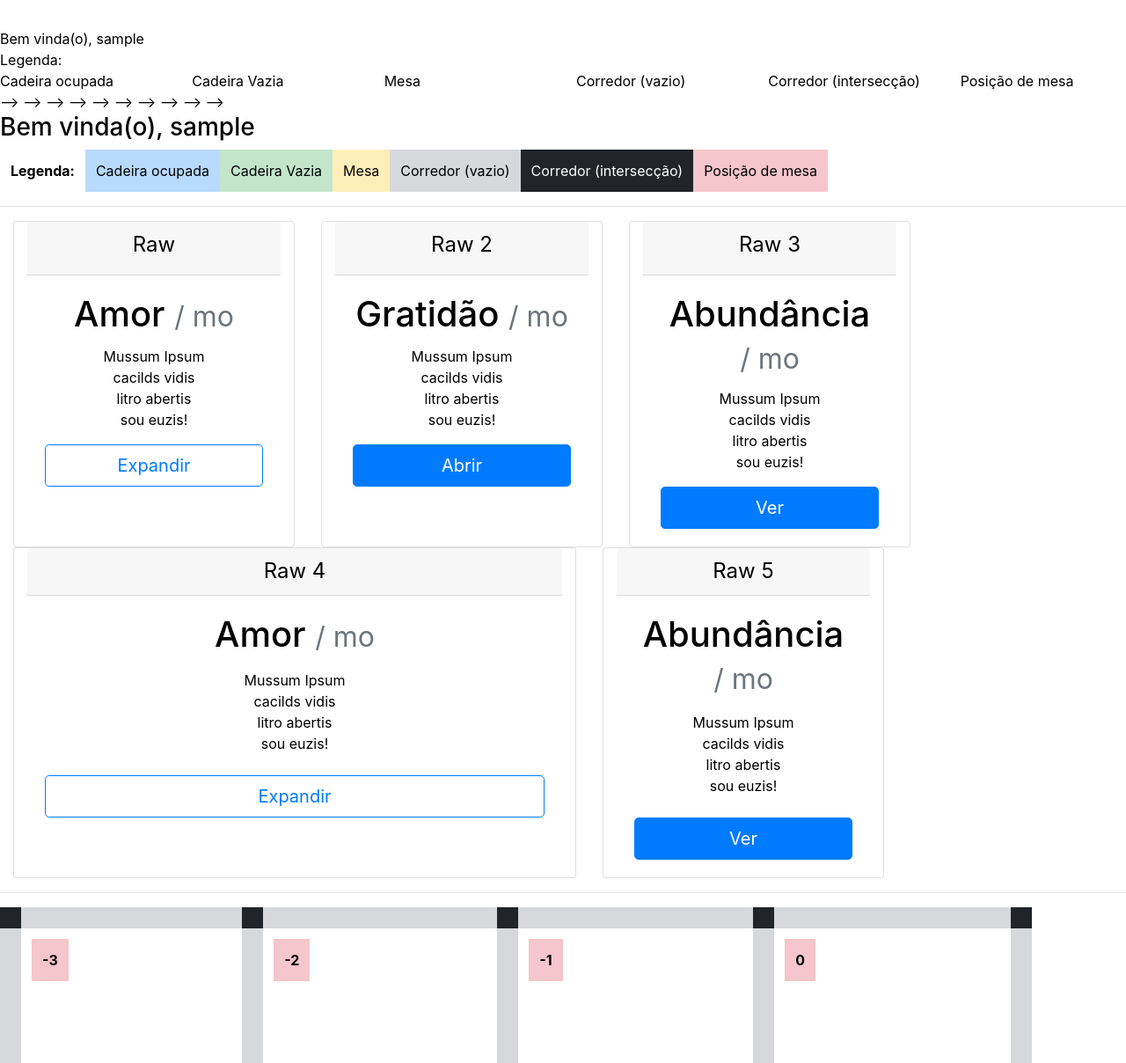
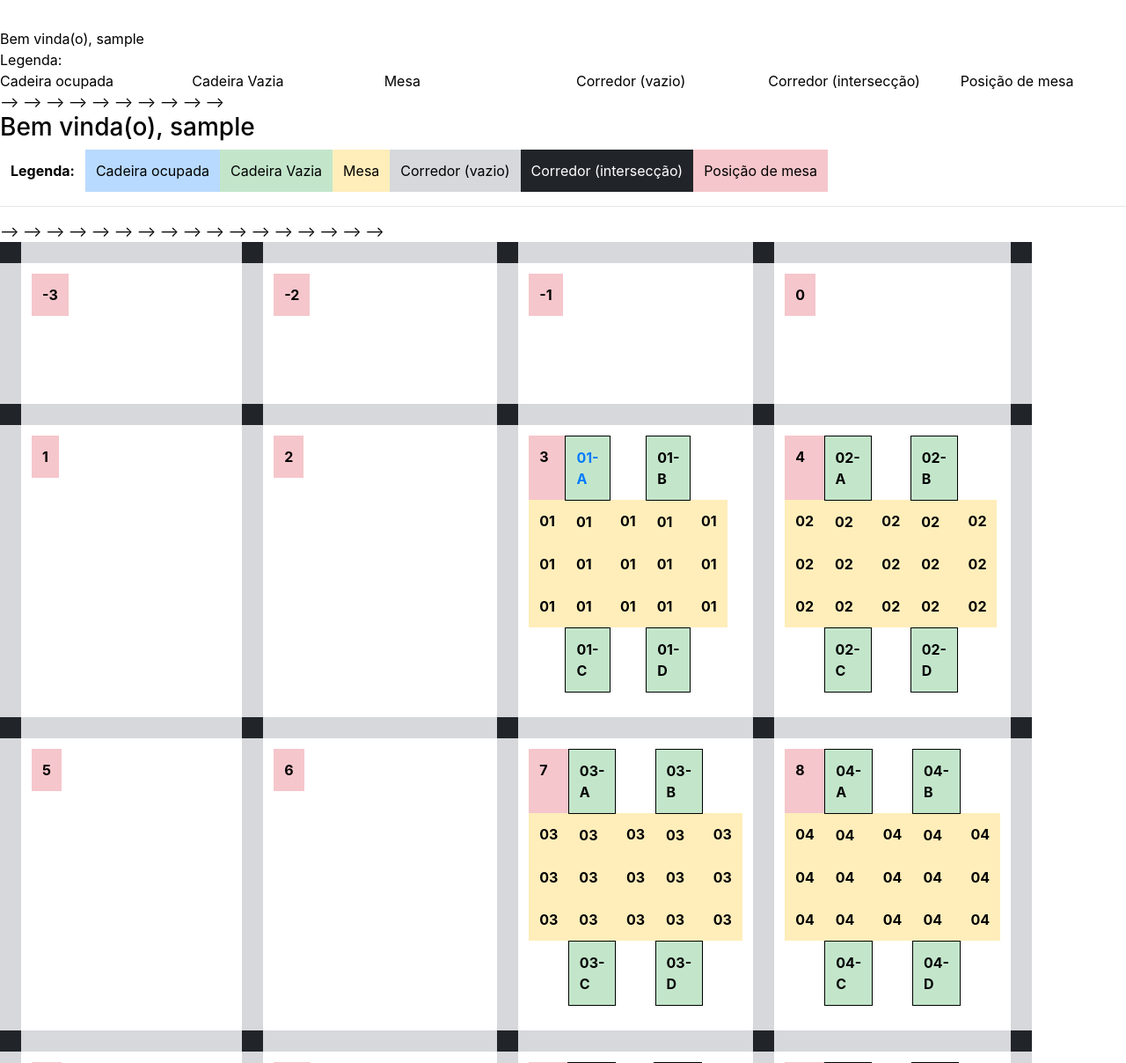
Before and after one commit to fabricadofuturo-poa/goworking, a Flask app: page /goworking/ in a window 1280 px wide. Shown: the part 56-1264 px from the top of the page at 88% size. Run offline with Flask 2, Linux system fonts and the light colour scheme; the visitor is signed in with stand-in values (Sample User, id 1); data comes from the database, SQL or seed files in the repository; lists and menus that the app fills with data are empty; parts of the project's set-up code (start-up, migrations or seed data) failed here and were passed over; some libraries are stand-ins or nearby versions.

Commit message:
Comentando código não utilizado

```diff
--- a/blueprints/goworking/templates/index.html
+++ b/blueprints/goworking/templates/index.html
@@ -94,88 +94,88 @@
 </tbody>
 </table>
 <hr>
-<div class="goworking-mesas container-fluid">
-<div class="row card-deck text-center">
-  <div class="col-3 card box-shadow">
-    <div class="card-header">
-      <h4 class="font-weight-normal">Raw</h4>
-    </div> <!-- card-header -->
-    <div class="card-body">
-      <h1 class="card-title pricing-card-title">Amor <small class="text-muted">/ mo</small></h1>
-      <ul class="list-unstyled">
-        <li>Mussum Ipsum</li>
-        <li>cacilds vidis</li>
-        <li>litro abertis</li>
-        <li>sou euzis!</li>
-      </ul>
-      <button type="button" class="btn btn-lg btn-block btn-outline-primary">Expandir</button>
-    </div> <!-- card-body -->
-  </div> <!-- card box-shadow -->
-  <div class="col-3 card box-shadow">
-    <div class="card-header">
-      <h4 class="font-weight-normal">Raw 2</h4>
-    </div> <!-- card box-shadow -->
-    <div class="card-body">
-      <h1 class="card-title pricing-card-title">Gratidão <small class="text-muted">/ mo</small></h1>
-      <ul class="list-unstyled">
-        <li>Mussum Ipsum</li>
-        <li>cacilds vidis</li>
-        <li>litro abertis</li>
-        <li>sou euzis!</li>
-      </ul>
-      <button type="button" class="btn btn-lg btn-block btn-primary">Abrir</button>
-    </div> <!-- card body -->
-  </div> <!-- card box-shadow -->
-  <div class="col-3 card box-shadow">
-    <div class="card-header">
-      <h4 class="font-weight-normal">Raw 3</h4>
-    </div> <!-- card-header -->
-    <div class="card-body">
-      <h1 class="card-title pricing-card-title">Abund&acirc;ncia <small class="text-muted">/ mo</small></h1>
-      <ul class="list-unstyled">
-        <li>Mussum Ipsum</li>
-        <li>cacilds vidis</li>
-        <li>litro abertis</li>
-        <li>sou euzis!</li>
-      </ul>
-      <button type="button" class="btn btn-lg btn-block btn-primary">Ver</button>
-    </div> <!-- card-body -->
-  </div> <!-- card box-shadow -->
-</div> <!-- row -->
-<div class="row card-deck text-center">
-  <div class="col-6 card box-shadow">
-    <div class="card-header">
-      <h4 class="my-0 font-weight-normal">Raw 4</h4>
-    </div> <!-- card-header -->
-    <div class="card-body">
-      <h1 class="card-title pricing-card-title">Amor <small class="text-muted">/ mo</small></h1>
-      <ul class="list-unstyled mt-3 mb-4">
-        <li>Mussum Ipsum</li>
-        <li>cacilds vidis</li>
-        <li>litro abertis</li>
-        <li>sou euzis!</li>
-      </ul>
-      <button type="button" class="btn btn-lg btn-block btn-outline-primary">Expandir</button>
-    </div> <!-- card-body -->
-  </div> <!-- card box-shadow -->
-  <div class="col-3 card box-shadow">
-    <div class="card-header">
-      <h4 class="my-0 font-weight-normal">Raw 5</h4>
-    </div> <!-- card-header -->
-    <div class="card-body">
-      <h1 class="card-title pricing-card-title">Abund&acirc;ncia <small class="text-muted">/ mo</small></h1>
-      <ul class="list-unstyled mt-3 mb-4">
-        <li>Mussum Ipsum</li>
-        <li>cacilds vidis</li>
-        <li>litro abertis</li>
-        <li>sou euzis!</li>
-      </ul>
-      <button type="button" class="btn btn-lg btn-block btn-primary">Ver</button>
-    </div> <!-- card-body -->
-  </div> <!-- card box-shadow -->
-</div> <!-- row -->
-</div>
-<hr>
+<!--<div class="goworking-mesas container-fluid">-->
+<!--<div class="row card-deck text-center">-->
+<!--  <div class="col-3 card box-shadow">-->
+<!--    <div class="card-header">-->
+<!--      <h4 class="font-weight-normal">Raw</h4>-->
+<!--    </div> <!-- card-header -->-->
+<!--    <div class="card-body">-->
+<!--      <h1 class="card-title pricing-card-title">Amor <small class="text-muted">/ mo</small></h1>-->
+<!--      <ul class="list-unstyled">-->
+<!--        <li>Mussum Ipsum</li>-->
+<!--        <li>cacilds vidis</li>-->
+<!--        <li>litro abertis</li>-->
+<!--        <li>sou euzis!</li>-->
+<!--      </ul>-->
+<!--      <button type="button" class="btn btn-lg btn-block btn-outline-primary">Expandir</button>-->
+<!--    </div> <!-- card-body -->-->
+<!--  </div> <!-- card box-shadow -->-->
+<!--  <div class="col-3 card box-shadow">-->
+<!--    <div class="card-header">-->
+<!--      <h4 class="font-weight-normal">Raw 2</h4>-->
+<!--    </div> <!-- card box-shadow -->-->
+<!--    <div class="card-body">-->
+<!--      <h1 class="card-title pricing-card-title">Gratidão <small class="text-muted">/ mo</small></h1>-->
+<!--      <ul class="list-unstyled">-->
+<!--        <li>Mussum Ipsum</li>-->
+<!--        <li>cacilds vidis</li>-->
+<!--        <li>litro abertis</li>-->
+<!--        <li>sou euzis!</li>-->
+<!--      </ul>-->
+<!--      <button type="button" class="btn btn-lg btn-block btn-primary">Abrir</button>-->
+<!--    </div> <!-- card body -->-->
+<!--  </div> <!-- card box-shadow -->-->
+<!--  <div class="col-3 card box-shadow">-->
+<!--    <div class="card-header">-->
+<!--      <h4 class="font-weight-normal">Raw 3</h4>-->
+<!--    </div> <!-- card-header -->-->
+<!--    <div class="card-body">-->
+<!--      <h1 class="card-title pricing-card-title">Abund&acirc;ncia <small class="text-muted">/ mo</small></h1>-->
+<!--      <ul class="list-unstyled">-->
+<!--        <li>Mussum Ipsum</li>-->
+<!--        <li>cacilds vidis</li>-->
+<!--        <li>litro abertis</li>-->
+<!--        <li>sou euzis!</li>-->
+<!--      </ul>-->
+<!--      <button type="button" class="btn btn-lg btn-block btn-primary">Ver</button>-->
+<!--    </div> <!-- card-body -->-->
+<!--  </div> <!-- card box-shadow -->-->
+<!--</div> <!-- row -->-->
+<!--<div class="row card-deck text-center">-->
+<!--  <div class="col-6 card box-shadow">-->
+<!--    <div class="card-header">-->
+<!--      <h4 class="my-0 font-weight-normal">Raw 4</h4>-->
+<!--    </div> <!-- card-header -->-->
+<!--    <div class="card-body">-->
+<!--      <h1 class="card-title pricing-card-title">Amor <small class="text-muted">/ mo</small></h1>-->
+<!--      <ul class="list-unstyled mt-3 mb-4">-->
+<!--        <li>Mussum Ipsum</li>-->
+<!--        <li>cacilds vidis</li>-->
+<!--        <li>litro abertis</li>-->
+<!--        <li>sou euzis!</li>-->
+<!--      </ul>-->
+<!--      <button type="button" class="btn btn-lg btn-block btn-outline-primary">Expandir</button>-->
+<!--    </div> <!-- card-body -->-->
+<!--  </div> <!-- card box-shadow -->-->
+<!--  <div class="col-3 card box-shadow">-->
+<!--    <div class="card-header">-->
+<!--      <h4 class="my-0 font-weight-normal">Raw 5</h4>-->
+<!--    </div> <!-- card-header -->-->
+<!--    <div class="card-body">-->
+<!--      <h1 class="card-title pricing-card-title">Abund&acirc;ncia <small class="text-muted">/ mo</small></h1>-->
+<!--      <ul class="list-unstyled mt-3 mb-4">-->
+<!--        <li>Mussum Ipsum</li>-->
+<!--        <li>cacilds vidis</li>-->
+<!--        <li>litro abertis</li>-->
+<!--        <li>sou euzis!</li>-->
+<!--      </ul>-->
+<!--      <button type="button" class="btn btn-lg btn-block btn-primary">Ver</button>-->
+<!--    </div> <!-- card-body -->-->
+<!--  </div> <!-- card box-shadow -->-->
+<!--</div> <!-- row -->-->
+<!--</div>-->
+<!--<hr>-->
 <table class="goworking table table-borderless table-responsive">
 <tbody>
   <tr>
```
